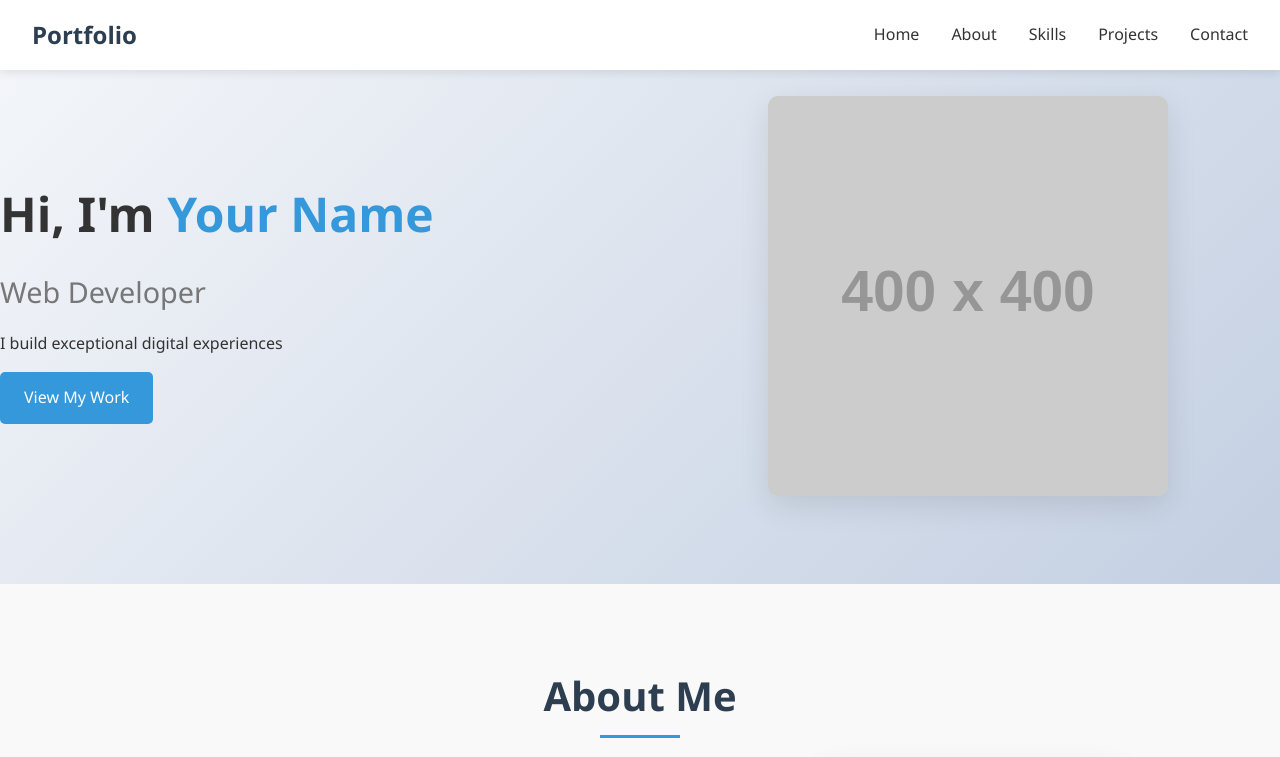
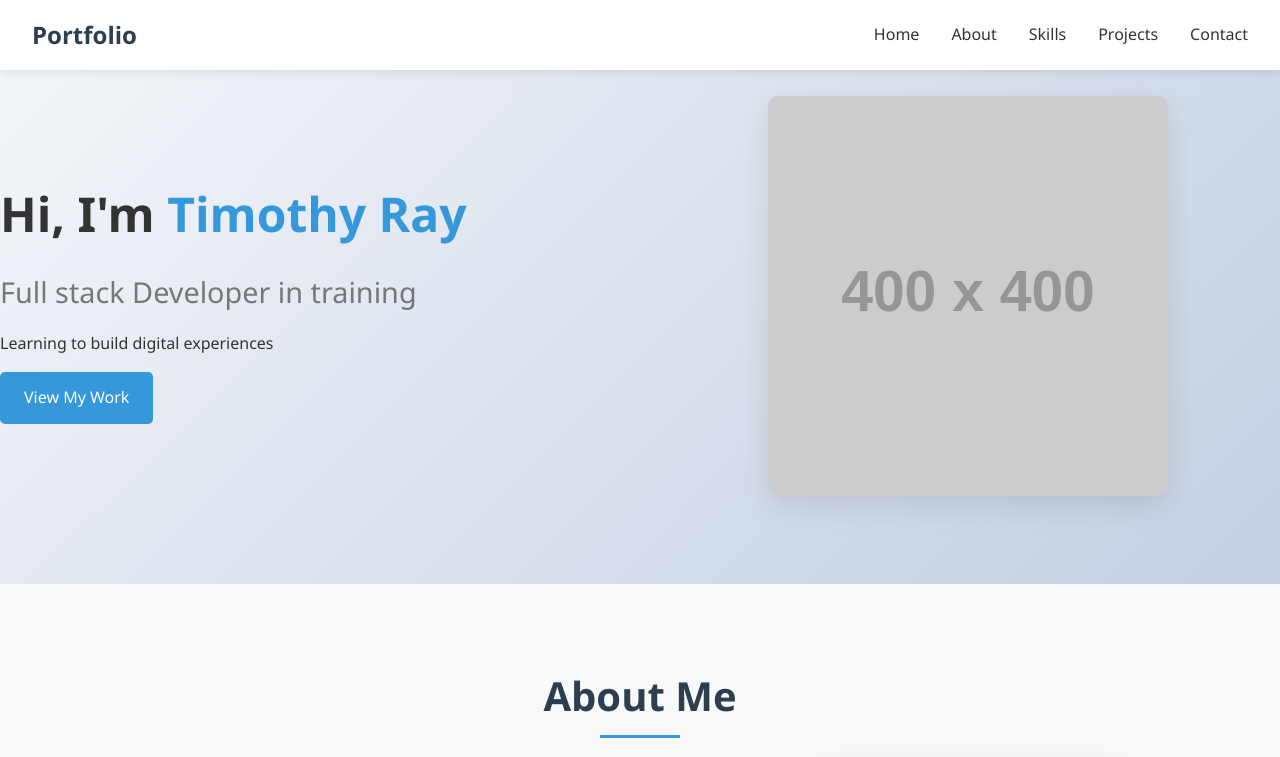
Before and after one commit to IllayanVess/Practice, a plain HTML site: page public/projects/portfolio.html in a window 1280 px wide. Shown: the top 757 px of the page. Drawn offline with Linux system fonts and the light colour scheme; files that its build step writes are made by us from their sources; placeholder pictures from the web are drawn by us.

Commit message:
Update portfolio.html

```diff
--- a/public/projects/portfolio.html
+++ b/public/projects/portfolio.html
@@ -28,9 +28,9 @@
 
     <section id="home" class="hero">
         <div class="hero-content">
-            <h1>Hi, I'm <span class="highlight">Your Name</span></h1>
-            <h2>Web Developer</h2>
-            <p>I build exceptional digital experiences</p>
+            <h1>Hi, I'm <span class="highlight">Timothy Ray</span></h1>
+            <h2>Full stack Developer in training</h2>
+            <p>Learning to build digital experiences</p>
             <a href="#projects" class="btn">View My Work</a>
         </div>
         <div class="hero-image">
@@ -134,6 +134,6 @@
         <p>&copy; 2023 My Portfolio. All rights reserved.</p>
     </footer>
 
-    <script src="script.js"></script>
+    <script src="./scripts/portfolio.js"></script>
 </body>
 </html>
```
